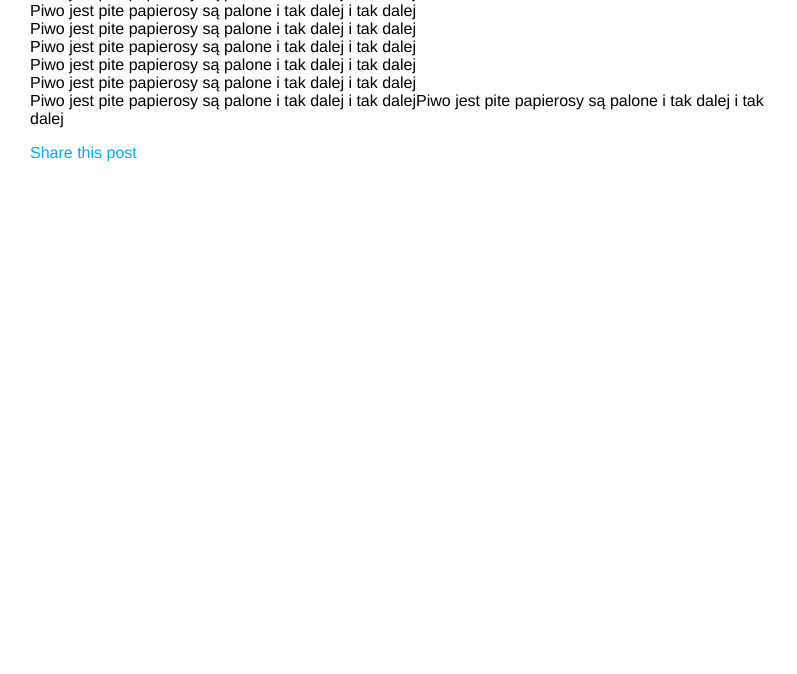
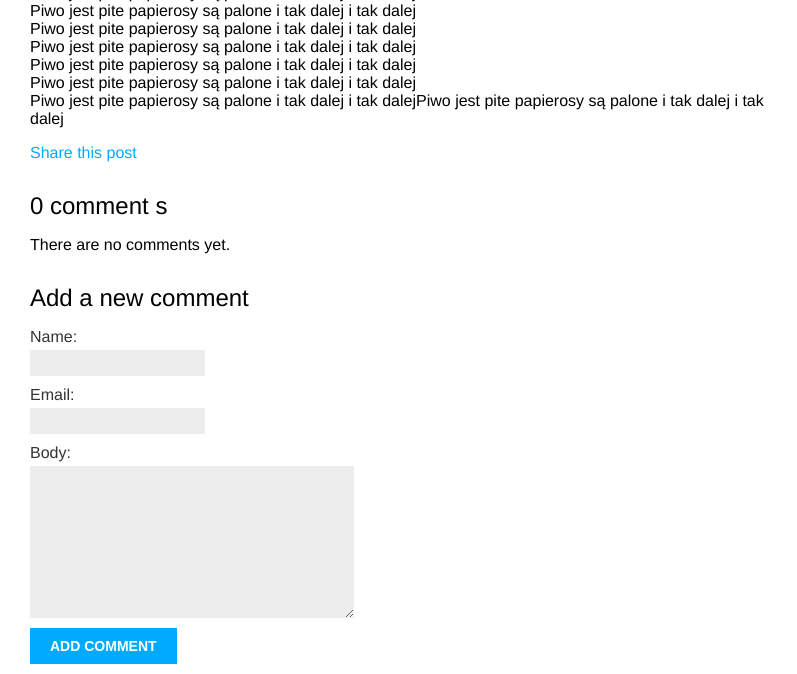
Before and after one commit to Lisciowsky/Machine_Learning, a Django app: a page that uses others/mysite/blog/templates/blog/post/detail.html in a window 1280 px wide. Shown: the part 140-814 px from the top of the page, without its empty margins (0-797 px from the left). Before the commit the page ends 302 px from the top, so only its background shows below. Run offline with Django 3.2, Linux system fonts and the light colour scheme; data comes from the database, SQL or seed files in the repository; both versions use the stored data as it was after the commit; parts of the project's set-up code (start-up, migrations or seed data) failed here and were passed over.

Commit message:
added tags

```diff
--- a/others/mysite/blog/forms.py
+++ b/others/mysite/blog/forms.py
@@ -1,7 +1,13 @@
 from django import forms
+from .models import Comment
 
 class EmailPostForm(forms.Form):
     name = forms.CharField(max_length=25)
     email = forms.EmailField()
     to = forms.EmailField()
     comments = forms.CharField(required = False, widget = forms.Textarea)
+
+class CommentForm(forms.ModelForm):
+    class Meta:
+        model = Comment
+        fields = {'name', 'email', 'body'}
--- a/others/mysite/blog/models.py
+++ b/others/mysite/blog/models.py
@@ -2,6 +2,7 @@ from django.db import models
 from django.utils import timezone
 from django.contrib.auth.models import User
 from django.urls import reverse
+from taggit.managers import TaggableManager
 
 class PublishedManager(models.Manager):
     def get_queryset(self):
@@ -11,6 +12,7 @@ class PublishedManager(models.Manager):
 class Post(models.Model):
     objects = models.Manager()
     published = PublishedManager()
+    tags = TaggableManager()
 
     STATUS_CHOICES = (
         ('draft', 'Draft'),
@@ -52,3 +54,4 @@ class Comment(models.Model):
 
     def __str__(self):
         return f'Comment by {self.name} on {self.post}'
+        #return self.hey
--- a/others/mysite/blog/templates/blog/post/detail.html
+++ b/others/mysite/blog/templates/blog/post/detail.html
@@ -6,9 +6,35 @@
     Published {{ post.publish }} by {{ post.author }}
   </p>
   {{ post.body|linebreaks }}
-<p>
-  <a href="{% url 'blog:post_share' post.id %}">
-    Share this post
-  </a>
-</p>
+  <p>
+    <a href="{% url 'blog:post_share' post.id %}">
+      Share this post
+    </a>
+  </p>
+  {% with comments.count as total_comments %}
+    <h2>
+      {{ total_comments }} comment {{ total_comments|pluralize }}
+    </h2>
+  {% endwith %}
+  {% for comment in comments %}
+    <div class = "comment">
+      <p class = "info">
+        Comment {{ forloop.counter }} by {{ comment.name }}
+        {{ comment.created }}
+      </p>
+      {{ comment.body|linebreaks }}
+    </div>
+  {% empty %}
+    <p>There are no comments yet.</p>
+  {% endfor %}
+  {% if new_comment %}
+    <h2>Your comment has been added</h2>
+  {% else %}
+    <h2>Add a new comment</h2>
+    <form method = "post">
+      {{ comment_form.as_p }}
+      {% csrf_token %}
+      <p><input type="submit" value="Add comment"></p>
+    </form>
+  {% endif %}
 {% endblock %}
--- a/others/mysite/blog/urls.py
+++ b/others/mysite/blog/urls.py
@@ -4,7 +4,9 @@ app_name = 'blog'
 urlpatterns = [
     # post views
     #path('', views.post_list, name = 'post_list'),
-    path('', views.PostListView.as_view(), name = 'post_list'),
+    #path('', views.PostListView.as_view(), name = 'post_list'),
+    path('', views.post_list, name = 'post_list' ),
+    path('tag/<slug:tag_slug>/', views.post_list, name = 'post_list_by_tag'),
     path('<int:year>/<int:month>/<int:day>/<slug:post>/',
     views.post_detail,
     name = 'post_detail'),
--- a/others/mysite/blog/views.py
+++ b/others/mysite/blog/views.py
@@ -4,6 +4,7 @@ from django.core.paginator import Paginator, EmptyPage, PageNotAnInteger
 from django.views.generic import ListView
 from .forms import EmailPostForm, CommentForm
 from django.core.mail import send_mail
+from taggit.models import Tag
 
 ''' def post_list(request):
     object_list = Post.published.all()
@@ -18,9 +19,31 @@ from django.core.mail import send_mail
     return render(request, 'blog/post/list.html', {'page': page, 'posts' : posts})
  '''
 def post_detail(request, year, month, day, post):
-    post = get_object_or_404(Post, slug = post, status = 'published',
-    publish__year = year, publish__month = month, publish__day = day)
-    return render(request, 'blog/post/detail.html', {'post':post})
+    post = get_object_or_404(Post, slug = post,
+                                   status = 'published',
+                                   publish__year = year,
+                                   publish__month = month,
+                                   publish__day = day)
+    #List of active comments for this post
+    comments = post.comments.filter(active=True)
+
+    new_comment = None
+    if request.method == 'POST':
+        # A commment was posted
+        comment_form = CommentForm(data = request.POST)
+        if comment_form.is_valid():
+            # Create comment object but don't save to database yet
+            new_comment = comment_form.save(commit = False)
+            # Assign the current post to the comment
+            new_comment.post = post
+            # Save the comment to the database
+            new_comment.save()
+    else:
+        comment_form = CommentForm()
+    return render(request, 'blog/post/detail.html', {'post': post,
+                                                     'comments': comments,
+                                                     'new_comment' : new_comment,
+                                                     'comment_form': comment_form})
 
 def post_share(request, post_id):
     # Retrieve post by id
@@ -72,5 +95,21 @@ class PostListView(ListView):
     paginate_by = 3
     template_name = 'blog/post/list.html'
 
+def post_list(request, tag_slug=None):
+    object_list = Post.published.all()
+    tag = None
 
-# Create your views here.
+    if tag_slug:
+        tag = get_object_or_404(Tag, slug = tag_slug)
+        object_list = object_list.filter(tags__in=[tag])
+
+    paginator = Paginator(object_list,3) # 3 posts in each page
+    page = request.GET.get('page')
+    try:
+        posts = paginator.page(page)
+    except PageNotAnInteger:
+        posts = paginator.page(1)
+    except EmptyPage:
+        # If page is out of range deliver first Page
+        posts = paginator.page(paginator.num_pages)
+    return render(request, 'blog/post/list.html', {'page': page, 'posts': posts, 'tag': tag})
--- a/others/mysite/mysite/settings.py
+++ b/others/mysite/mysite/settings.py
@@ -38,6 +38,7 @@ INSTALLED_APPS = [
     'django.contrib.messages',
     'django.contrib.staticfiles',
     'blog.apps.BlogConfig',
+    'taggit',
 ]
 
 MIDDLEWARE = [
```
Also changed, not shown: others/mysite/blog/templates/blog/post/list.html (+15 -2 lines), others/mysite/blog/migrations/0003_post_tags.py (added), others/mysite/db.sqlite3.
